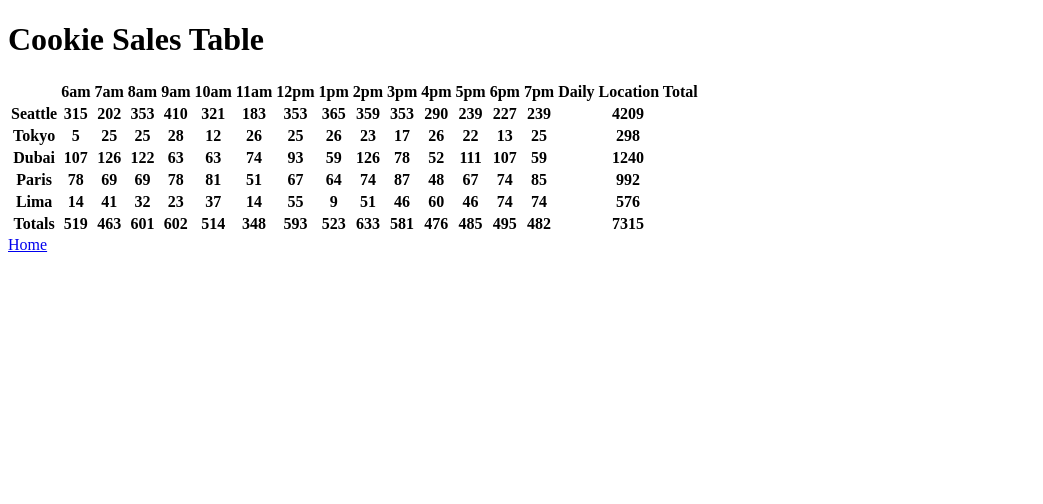
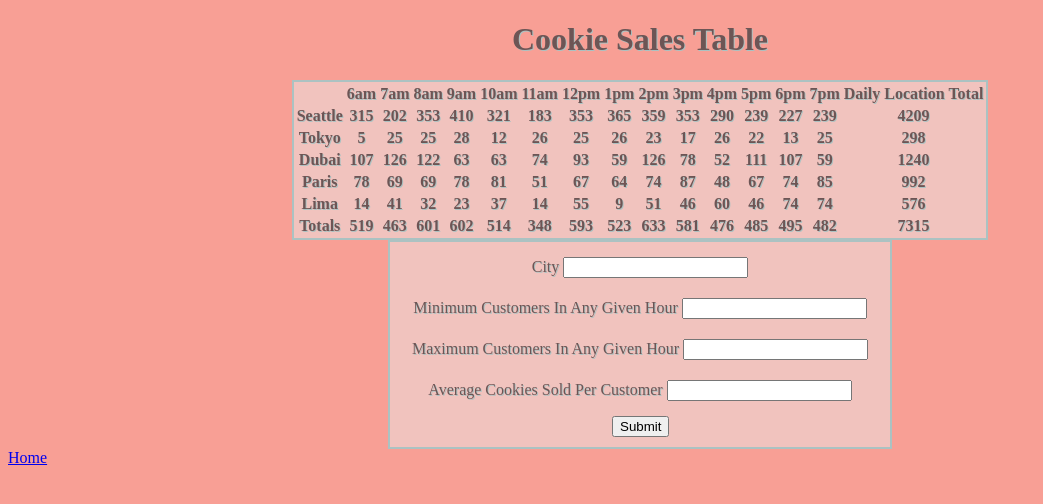
Before and after one commit to AGValdes/cookie-stand, a plain HTML site: page sales.html in a window 1280 px wide. Shown: the whole page, without its empty margins (0-1043 px from the left). Drawn offline with Linux system fonts and the light colour scheme.

Commit message:
added a form that takes in new store info, runs it through the constructor, producing a new Store object, then appends that to the existing table upon submittion. Also added some styling to the sales page

```diff
--- a/app.js
+++ b/app.js
@@ -5,6 +5,7 @@ var allStores = [];
 var parentElement = document.getElementById('cookieSales');
 var hourlyRunningTotal = [];
 var grandTotal = 0;
+var formElement = document.getElementById('form');
 // Constructor
 function Store(name, minCustomersPerHour, maxCustomersPerHour, avgCookiePerCustomer, hourlyCookies = [], totalCookiesPerDay = 0) {
     this.name = name
@@ -98,12 +99,32 @@ function generateTotalHourlyCookies(allStores) {
         newTotalThisHour = 0
     }
 }
+function handleSubmit(event) {
+    event.preventDefault();
+    var city = event.target.city.value;
+    var minCustomersPerHour = event.target.minCustomersPerHour.value;
+    var maxCustomersPerHour = event.target.maxCustomersPerHour.value;
+    var avgCookiePerCustomer = event.target.avgCookiesSoldPerCustomer.value;
+    var newStore = new Store(city, minCustomersPerHour, maxCustomersPerHour, avgCookiePerCustomer);
+    newStore.calcCookiesPerHour();
+    parentElement.innerHTML = '';
+    hoursOfOperation.pop('Daily Location Total')
+    hoursOfOperation.shift('');
+    for (var i = 0; i < allStores.length; i++) {
+        allStores[i].hourlyCookies.shift(allStores[i].name);
+    }
+    hourlyRunningTotal.shift('Totals');
+    generateHeaderRow();
+    generateAllContentRows();
+    generateTotalsRow();
+}
 function generateAllContentRows() {
     for (var i = 0; i < allStores.length; i++) {
         allStores[i].generateContentRow();
     }
 }
 // Executable Code
+formElement.addEventListener('submit', handleSubmit);
 generateTotalHourlyCookies(allStores);
 generateHeaderRow();
 generateAllContentRows();
--- /dev/null
+++ b/css/stylesales.css
@@ -0,0 +1,35 @@
+body{
+  background-color: rgb(248, 159, 149);
+}
+
+h1{
+  text-align: center;
+  color:rgb(109, 85, 85);
+  text-shadow: rgb(171, 194, 194) 1px 1px;
+}
+
+table{
+  background-color: rgb(241, 195, 190);
+  color:rgb(109, 85, 85);
+  text-shadow: rgb(171, 194, 194) 1px 1px;
+  border: rgb(171, 194, 194) 2px solid;
+  margin: auto;
+}
+
+form{
+  width: 500px;
+  border: rgb(171, 194, 194) 2px solid;
+  margin: auto;
+  background-color: rgb(241, 195, 190);
+  color:rgb(109, 85, 85);
+  text-shadow: rgb(171, 194, 194) 1px 1px;
+}
+label{
+  margin-top: 10px;
+  text-align: center;
+  display:block;
+  padding: 5px;
+}
+#submit{
+  margin: 10px 222px 10px 222px;
+}
--- a/sales.html
+++ b/sales.html
@@ -3,6 +3,7 @@
 
 <head>
     <title>Salmon Cookies Sales Page</title>
+    <link href="css/stylesales.css" rel="stylesheet" type="text/css" />
 </head>
 
 <body>
@@ -14,6 +15,23 @@
         <table>
             <tbody id="cookieSales"></tbody>
         </table>
+        <form id="form">
+            <feildset>
+                <label>City
+                    <input type="text" name="city" />
+                </label>
+                <label>Minimum Customers In Any Given Hour
+                    <input type="text" name="minCustomersPerHour" />
+                </label>
+                <label>Maximum Customers In Any Given Hour
+                    <input type="text" name="maxCustomersPerHour" />
+                </label>
+                <label>Average Cookies Sold Per Customer
+                    <input type="text" name="avgCookiesSoldPerCustomer" />
+                </label>
+            </feildset>
+            <input id="submit" type="submit" />
+        </form>
     </main>
     <footer>
         <a href="index.html" type="text/html">Home</a>
```
